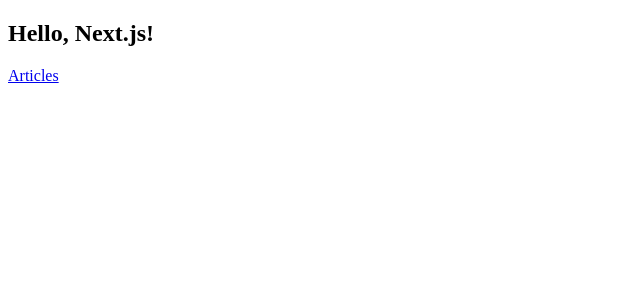
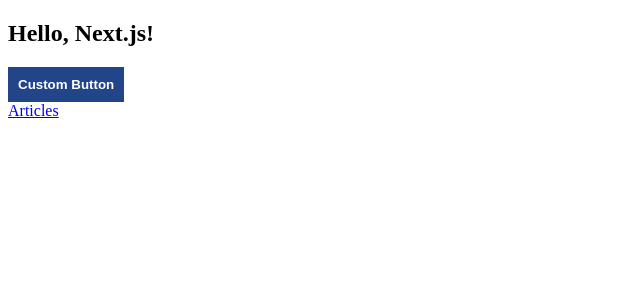
Before and after one commit to 0918nobita/website, a Next.js app: page / in a window 1280 px wide. Shown: the top 300 px of the page, without its empty margins (0-640 px from the left). Built offline with nearby package versions, Linux system fonts and the light colour scheme.

Commit message:
:sparkles: Component-level CSS を用いたサンプルを追加

```diff
--- /dev/null
+++ b/components/Button.module.css
@@ -0,0 +1,7 @@
+.btn {
+    font-weight: bold;
+    padding: 10px;
+    background-color: #248;
+    color: #fff;
+    border-style: none;
+}
--- /dev/null
+++ b/components/Button.tsx
@@ -0,0 +1,11 @@
+import React from 'react';
+
+import styles from './Button.module.css';
+
+export const Button: React.FC = () => (
+    <div>
+        <button type="button" className={styles.btn}>
+            Custom Button
+        </button>
+    </div>
+);
--- a/pages/index.tsx
+++ b/pages/index.tsx
@@ -1,9 +1,12 @@
 import Link from 'next/link';
 import React from 'react';
+
+import { Button } from '../components/Button';
 
 const IndexPage: React.FC = () => (
     <>
         <h2>Hello, Next.js!</h2>
+        <Button />
         <Link href="/articles">
             <a>Articles</a>
         </Link>
```
